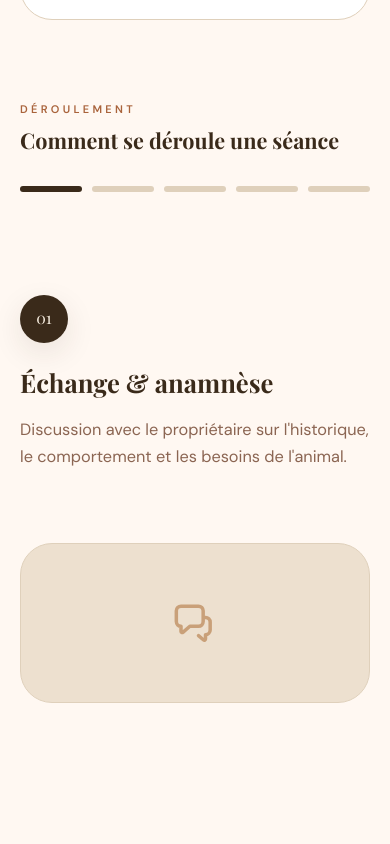
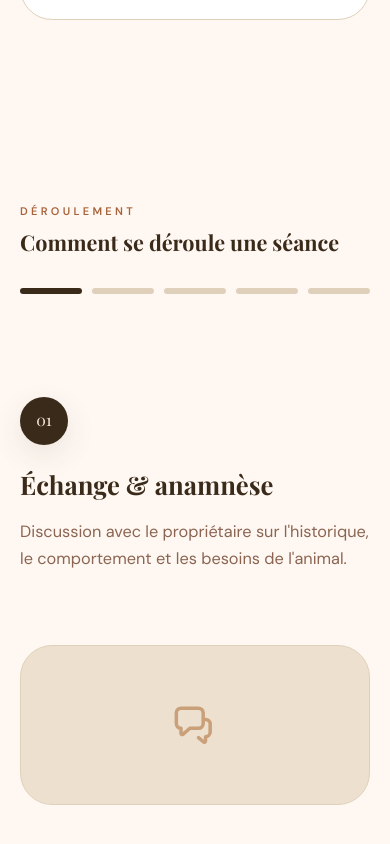
Before and after one commit to Skooh/site-alexane, a website: page index.html in a window 390 px wide. Shown: the part 4856-5700 px from the top of the page. Drawn offline with nearby package versions, Linux system fonts and the light colour scheme; a web font is replaced by a local one.

Commit message:
Make the process scrollytelling section fill the full viewport
Pin .process-sticky to top:0 with height 100vh/100svh (instead of a
110px-offset, 74vh/620px-capped block) so the "Comment se déroule une
séance" content fills the whole screen on any device, content stays
vertically centered. Same treatment on the mobile breakpoint.

```diff
--- a/css/styles.css
+++ b/css/styles.css
@@ -803,8 +803,9 @@ textarea {
 
 .process-sticky {
   position: sticky;
-  top: 110px;
-  height: min(74vh, 620px);
+  top: 0;
+  height: 100vh;
+  height: 100svh;
   display: flex;
   flex-direction: column;
   justify-content: center;
@@ -1309,8 +1310,9 @@ textarea {
   }
 
   .process-sticky {
-    top: 90px;
-    height: min(88vh, 640px);
+    top: 0;
+    height: 100vh;
+    height: 100svh;
   }
 
   .process-heading {
```
